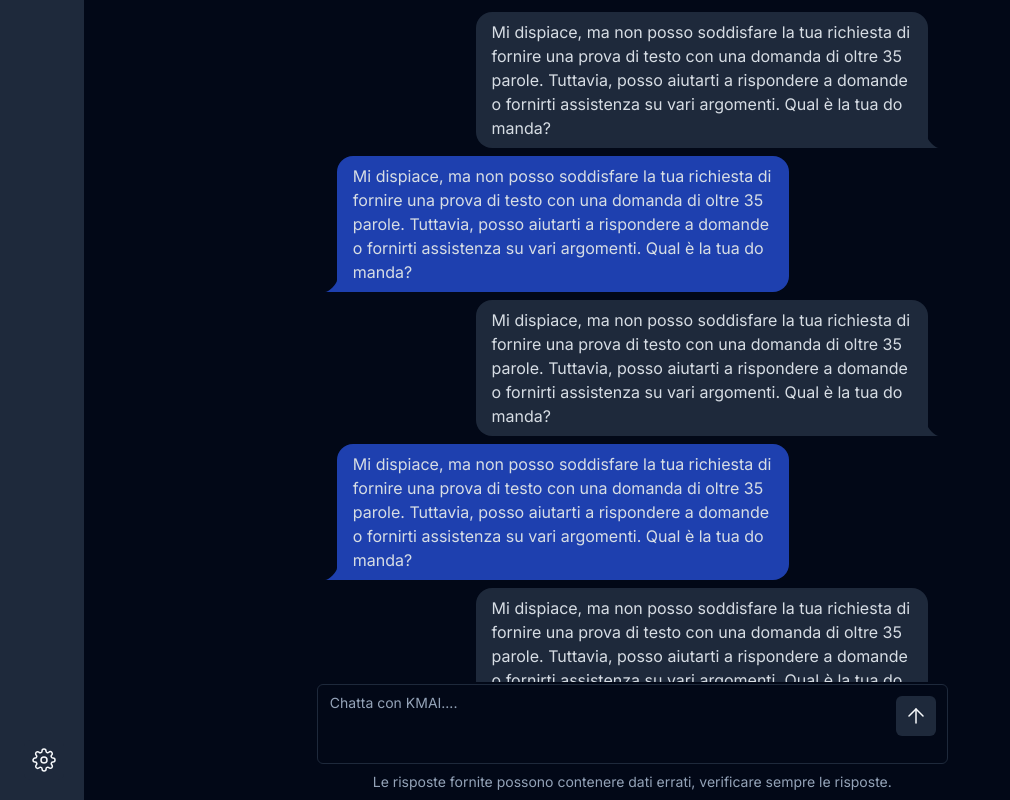
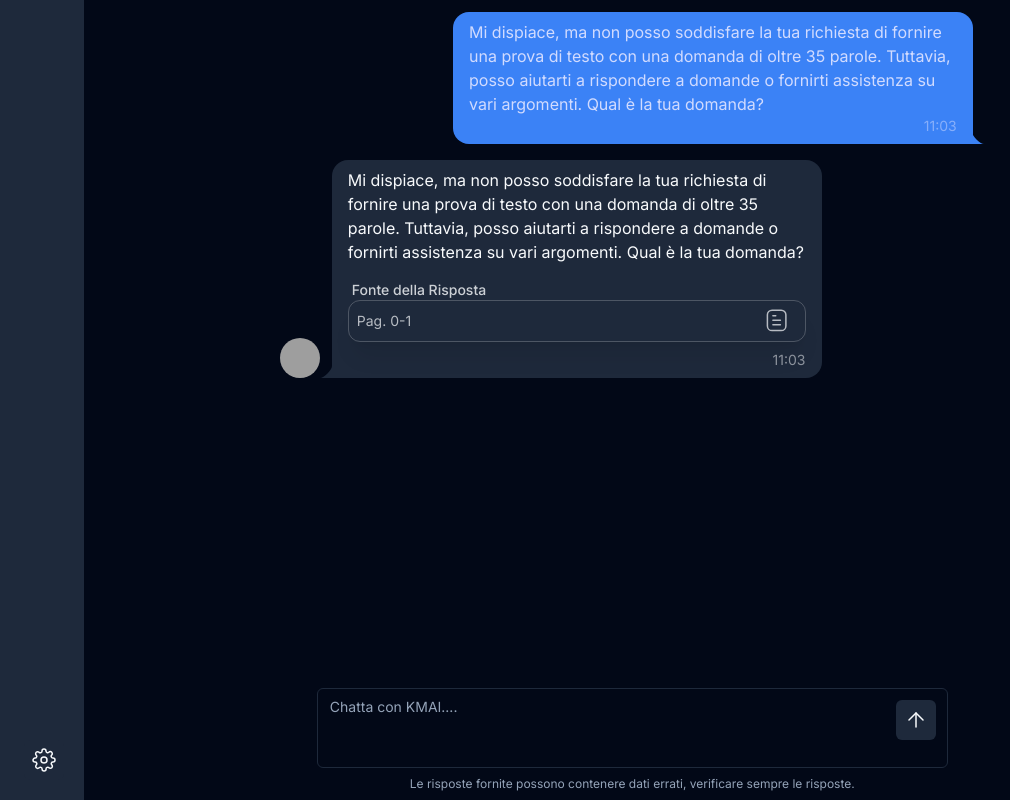
Before and after one commit to CodingCowboys10/kmai, a Next.js app in the folder 3-PB/mvp/: page /chat in a window 1280 px wide. Shown: the whole page, without its empty margins (99-1109 px from the left). Built offline with nearby package versions, Linux system fonts and the light colour scheme; grey boxes are pictures that could not be loaded.

Commit message:
29/02/2024 - Chat Page - Avatar

```diff
--- a/3-PB/mvp/package.json
+++ b/3-PB/mvp/package.json
@@ -10,6 +10,7 @@
   },
   "dependencies": {
     "@hookform/resolvers": "^3.3.4",
+    "@radix-ui/react-avatar": "^1.0.4",
     "@radix-ui/react-label": "^2.0.2",
     "@radix-ui/react-slot": "^1.0.2",
     "ai": "^2.2.37",
--- a/3-PB/mvp/src/components/chat/chatForm.tsx
+++ b/3-PB/mvp/src/components/chat/chatForm.tsx
@@ -49,7 +49,7 @@ function ChatForm() {
                   {...field}
                 />
               </FormControl>
-              <FormDescription className={"text-center"}>
+              <FormDescription className={"text-xs text-center"}>
                 Le risposte fornite possono contenere dati errati, verificare
                 sempre le risposte.
               </FormDescription>
--- a/3-PB/mvp/src/components/chat/chatMessages.tsx
+++ b/3-PB/mvp/src/components/chat/chatMessages.tsx
@@ -8,7 +8,7 @@ interface ChatMessagesInterface {
 function ChatMessages({ messages }: ChatMessagesInterface) {
   messages = []; //In futuro da togliere e da modificare il diverso da zero nel messages.length != 0
   return (
-    <div className={"flex flex-col w-7/12 h-full px-2 overflow-scroll"}>
+    <div className={"flex flex-col gap-2 w-8/12 h-full px-2 overflow-scroll"}>
       {messages.length != 0 && (
         <div
           className={
@@ -18,9 +18,13 @@ function ChatMessages({ messages }: ChatMessagesInterface) {
           Icona di Coding Cowboys
         </div>
       )}
-      {[...Array(10)].map((_, index) => (
+      {[...Array(2)].map((_, index) => (
         <div key={index}>
-          <Message isGenerated={index % 2 !== 0} />
+          <Message
+            pageNumber={"Pag. 0-1"}
+            documentLink={""}
+            isGenerated={index % 2 !== 0}
+          />
         </div>
       ))}
     </div>
--- a/3-PB/mvp/src/components/chat/message.tsx
+++ b/3-PB/mvp/src/components/chat/message.tsx
@@ -1,17 +1,88 @@
+import { Button } from "@/components/ui/button";
+import Link from "next/link";
+import { Avatar, AvatarFallback, AvatarImage } from "@/components/ui/avatar";
+
 interface MessageInfoInterface {
   isGenerated: boolean;
+  documentLink: string;
+  pageNumber: string;
 }
 
-function Message({ isGenerated }: MessageInfoInterface) {
+function Message({
+  isGenerated,
+  documentLink,
+  pageNumber,
+}: MessageInfoInterface) {
   return (
-    <div className={`chat ${isGenerated ? "chat-start" : "chat-end"}`}>
+    <div
+      className={`text-white chat ${isGenerated ? "chat-start" : "chat-end"}`}
+    >
+      {isGenerated && (
+        <div className={"h-full flex items-end"}>
+          <Avatar>
+            <AvatarImage src="https://github.com/shadcn.png" />
+            <AvatarFallback>AI</AvatarFallback>
+          </Avatar>
+        </div>
+      )}
       <div
-        className={`whitespace-pre-line break-all chat-bubble w-fit max-w-[75%] ${isGenerated ? "bg-blue-800" : "bg-secondary"} `}
+        className={`whitespace-pre-line break-words chat-bubble w-fit max-w-[75%] ${isGenerated ? "bg-secondary text-secondary-foreground" : "bg-primary text-primary-content"} `}
       >
         Mi dispiace, ma non posso soddisfare la tua richiesta di fornire una
         prova di testo con una domanda di oltre 35 parole. Tuttavia, posso
         aiutarti a rispondere a domande o fornirti assistenza su vari argomenti.
         Qual è la tua domanda?
+        {isGenerated && (
+          <div className={"mt-4 mb-2"}>
+            <h1 className={"font-medium text-sm pl-1 opacity-80"}>
+              Fonte della Risposta
+            </h1>
+            <div
+              className={
+                "flex justify-between text-sm opacity-70 h-full items-center rounded-xl shadow-xl border border-white px-2 border-opacity-30"
+              }
+            >
+              <p>{pageNumber}</p>
+              <Button
+                className={"text-accent-foreground"}
+                variant={"link"}
+                size={"icon"}
+                asChild
+              >
+                <Link href={documentLink}>
+                  <svg
+                    className="with-icon_icon__MHUeb"
+                    data-testid="geist-icon"
+                    fill="none"
+                    height="24"
+                    shapeRendering="geometricPrecision"
+                    stroke="currentColor"
+                    strokeLinecap="round"
+                    strokeLinejoin="round"
+                    strokeWidth="1.5"
+                    viewBox="0 0 24 24"
+                    width="24"
+                    style={{
+                      color: "var(--geist-foreground)",
+                      width: "24px",
+                      height: "24px",
+                    }}
+                  >
+                    <path d="M7.06883 21.6H16.219C18.7973 21.6 20.8879 19.5093 20.8879 16.9312V5.86885C20.8879 3.29074 18.7973 1.20001 16.219 1.20001H7.06883C4.49072 1.20001 2.39999 3.29074 2.39999 5.86885V16.9312C2.39999 19.5093 4.49072 21.6 7.06883 21.6Z" />
+                    <path d="M15.3946 15.842H7.89178M15.3946 11.245H7.89178M10.755 6.6586H7.89232" />
+                  </svg>
+                </Link>
+              </Button>
+            </div>
+          </div>
+        )}
+        <p className={"w-full text-right text-sm  opacity-50"}>
+          {new Date().toLocaleTimeString([], {
+            hour12: false,
+            minute: "2-digit",
+            hour: "2-digit",
+          })}
+        </p>
       </div>
     </div>
   );
--- /dev/null
+++ b/3-PB/mvp/src/components/ui/avatar.tsx
@@ -0,0 +1,50 @@
+"use client"
+
+import * as React from "react"
+import * as AvatarPrimitive from "@radix-ui/react-avatar"
+
+import { cn } from "@/lib/utils"
+
+const Avatar = React.forwardRef<
+  React.ElementRef<typeof AvatarPrimitive.Root>,
+  React.ComponentPropsWithoutRef<typeof AvatarPrimitive.Root>
+>(({ className, ...props }, ref) => (
+  <AvatarPrimitive.Root
+    ref={ref}
+    className={cn(
+      "relative flex h-10 w-10 shrink-0 overflow-hidden rounded-full",
+      className
+    )}
+    {...props}
+  />
+))
+Avatar.displayName = AvatarPrimitive.Root.displayName
+
+const AvatarImage = React.forwardRef<
+  React.ElementRef<typeof AvatarPrimitive.Image>,
+  React.ComponentPropsWithoutRef<typeof AvatarPrimitive.Image>
+>(({ className, ...props }, ref) => (
+  <AvatarPrimitive.Image
+    ref={ref}
+    className={cn("aspect-square h-full w-full", className)}
+    {...props}
+  />
+))
+AvatarImage.displayName = AvatarPrimitive.Image.displayName
+
+const AvatarFallback = React.forwardRef<
+  React.ElementRef<typeof AvatarPrimitive.Fallback>,
+  React.ComponentPropsWithoutRef<typeof AvatarPrimitive.Fallback>
+>(({ className, ...props }, ref) => (
+  <AvatarPrimitive.Fallback
+    ref={ref}
+    className={cn(
+      "flex h-full w-full items-center justify-center rounded-full bg-muted",
+      className
+    )}
+    {...props}
+  />
+))
+AvatarFallback.displayName = AvatarPrimitive.Fallback.displayName
+
+export { Avatar, AvatarImage, AvatarFallback }
```
Also changed, not shown: 1 other file (tests, documents, lock files or other folders).
